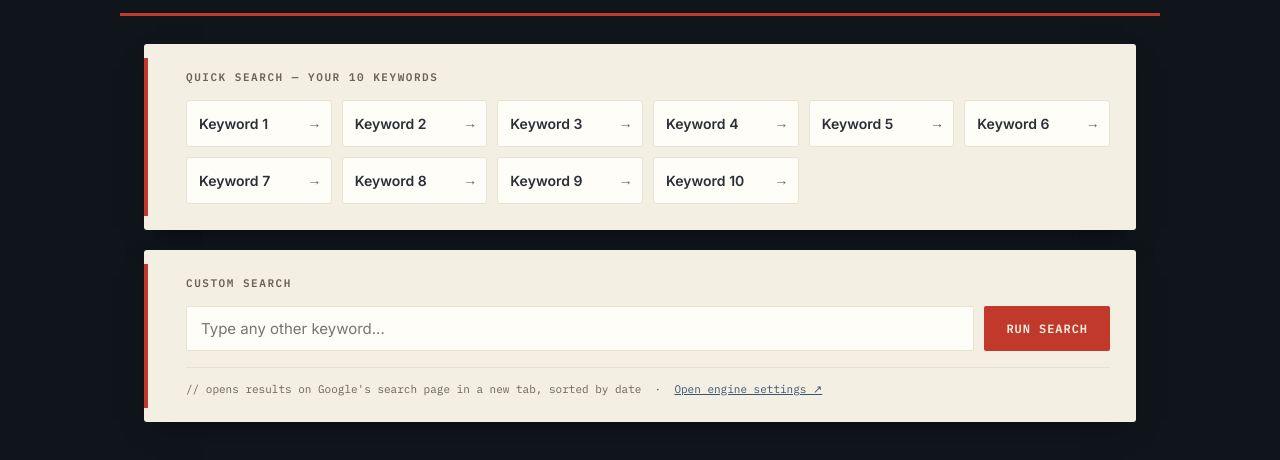
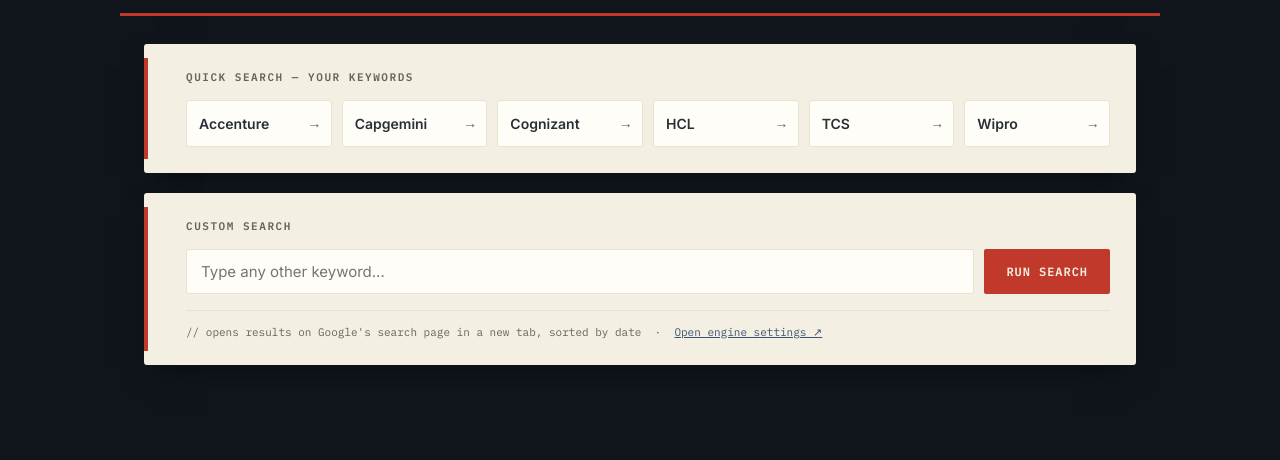
Before and after one commit to rsmediainsights/Brand-Monitoring, a plain HTML site: page index.html in a window 1280 px wide. Shown: the part 124-584 px from the top of the page. Drawn offline with Linux system fonts and the light colour scheme.

Commit message:
Add files via upload

```diff
--- a/index.html
+++ b/index.html
@@ -192,7 +192,7 @@
 
   <div class="card">
     <div class="card-inner">
-      <h2>Quick Search — Your 10 Keywords</h2>
+      <h2>Quick Search — Your Keywords</h2>
       <!--
         EDIT THIS LIST: replace "Keyword 1".."Keyword 10" below with your
         actual brand/keyword names. Each button fires a search automatically
@@ -221,8 +221,7 @@
 <script>
   // ---- EDIT THIS ARRAY with your real 10 keywords ----
   var KEYWORDS = [
-    "Keyword 1", "Keyword 2", "Keyword 3", "Keyword 4", "Keyword 5",
-    "Keyword 6", "Keyword 7", "Keyword 8", "Keyword 9", "Keyword 10"
+    "Accenture", "Capgemini", "Cognizant", "HCL", "TCS", "Wipro"
   ];
   // -----------------------------------------------------
 
```
